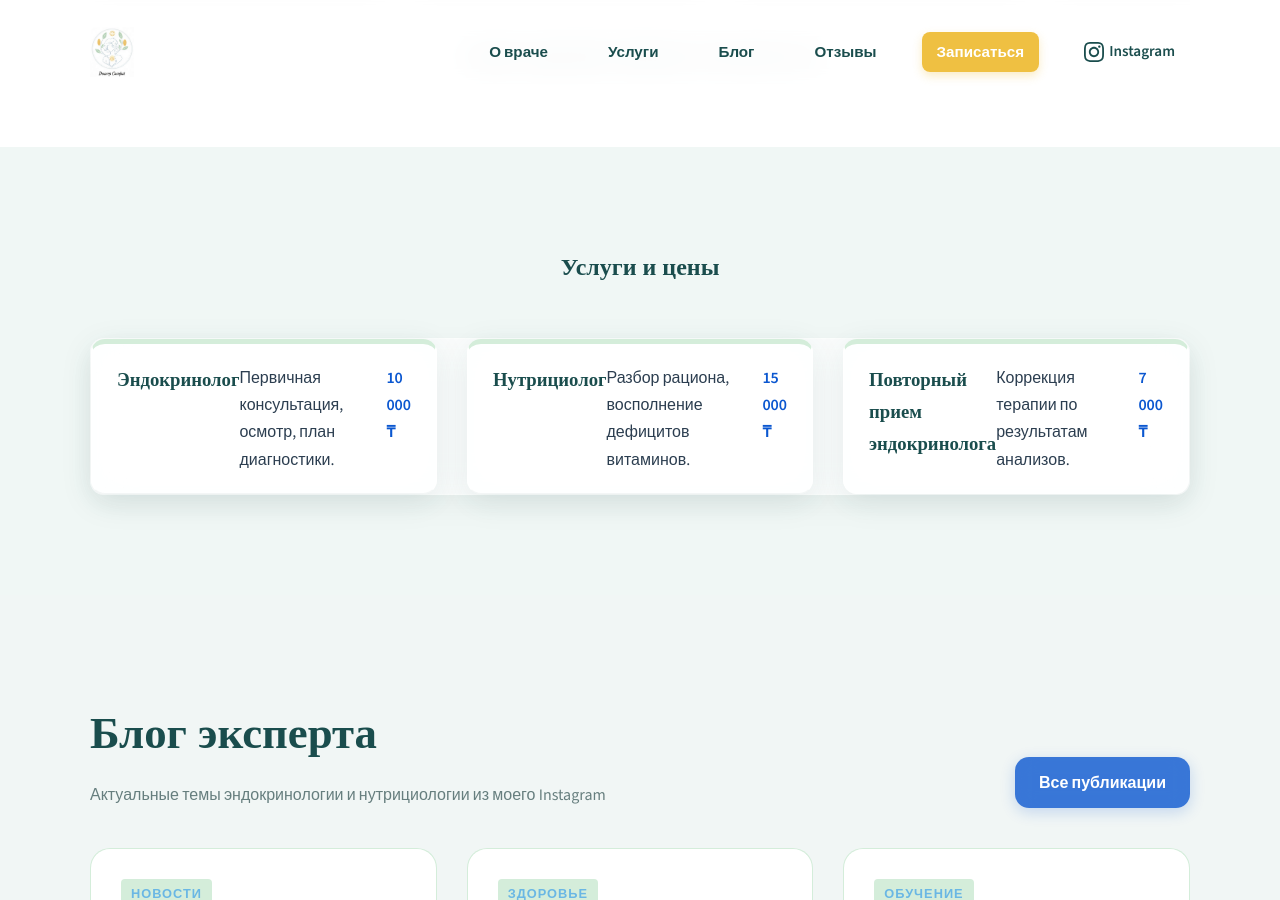
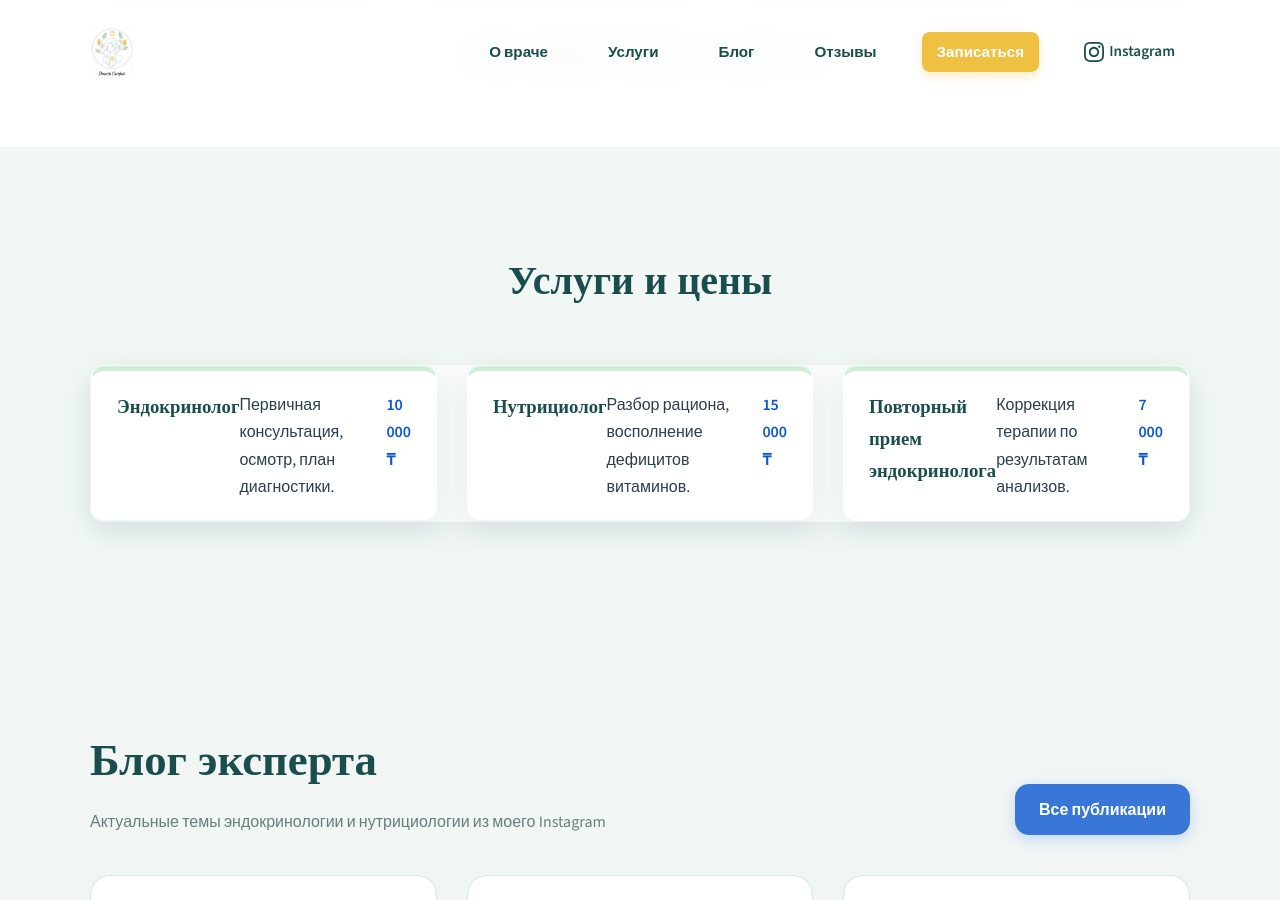
Before and after one commit to gosubv/doctorstafij, a Jekyll site: the page built from index.md, in a window 1280 px wide and 900 px high, scrolled down 2954 px. Built offline with Jekyll 4.4.1, drawn with Linux system fonts in a browser that asks for light colours.

Commit message:
Update index.md

```diff
--- a/index.md
+++ b/index.md
@@ -85,7 +85,7 @@ title: Доктор Стафий | Эндокринолог-нутрициоло
 
 <section id="services" style="background: #f0f7f5;">
     <div class="container price-section">
-        <h2 style="text-align: center;">Услуги и цены</h2>
+        <h2 class="section-title" style="text-align: center;">Услуги и цены</h2>
         <div class="card-grid glass-panel">
             {% for item in site.data.services %}
                 <div class="card price-item">
```
